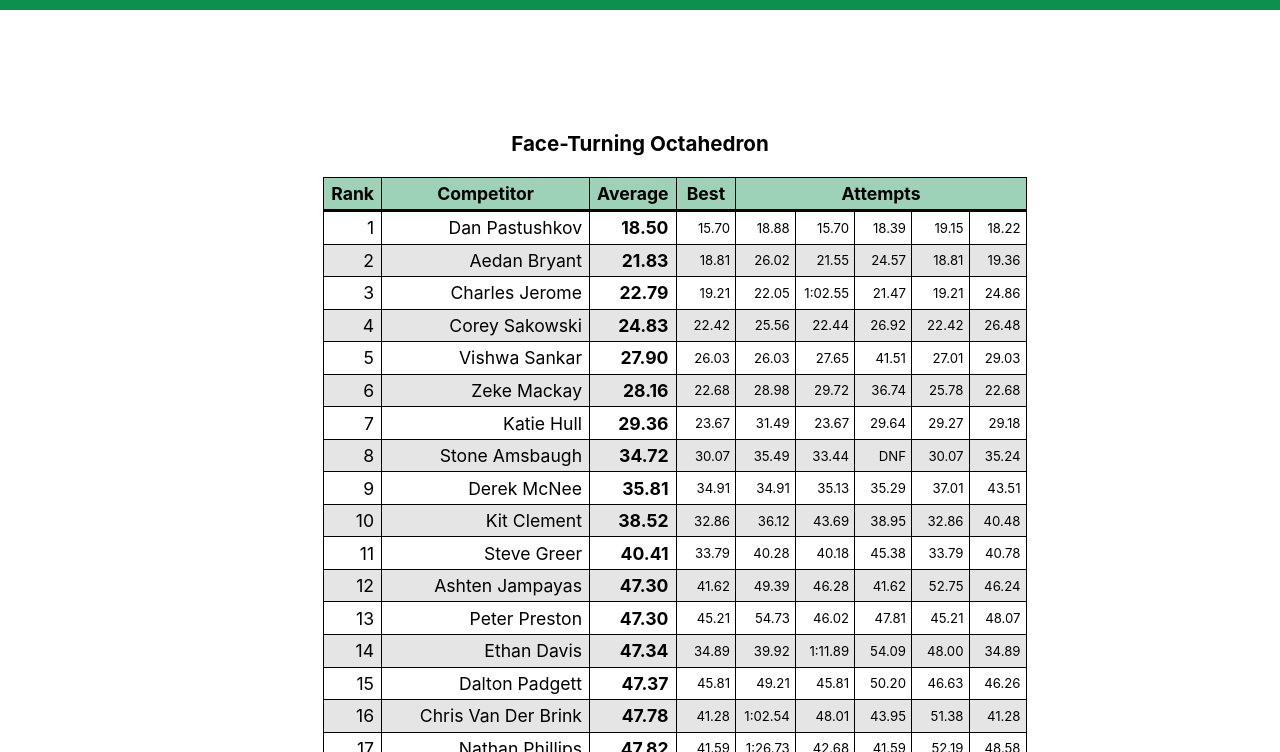
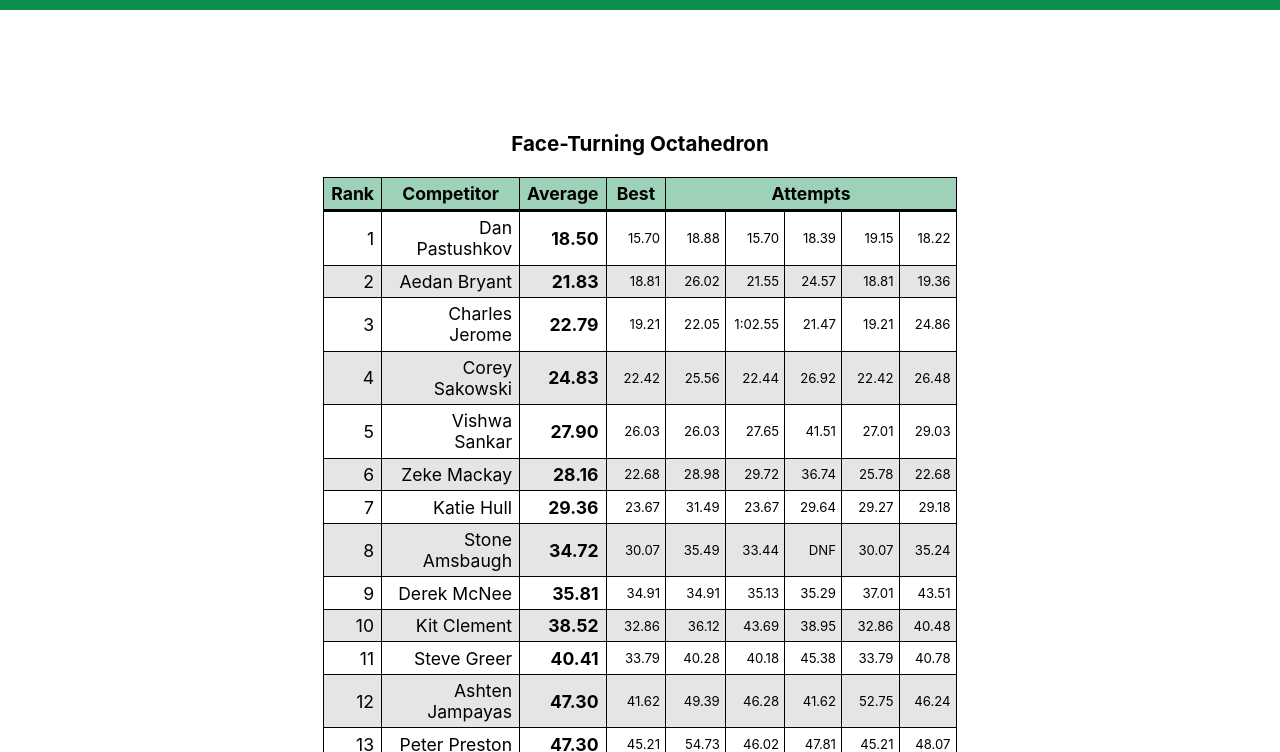
Before and after one commit to cubing/unofficial.cubing.net, a plain HTML site: page CubingUSANationals2023/fto/index.html in a window 1280 px wide. Shown: the part 48-800 px from the top of the page. Drawn offline with Linux system fonts and the light colour scheme; some icons are missing.

Commit message:
Adjust name column sizing.

```diff
--- a/style.css
+++ b/style.css
@@ -99,7 +99,6 @@ td {
   border: 1px solid var(--text-color);
   padding: 0.3em 0.4em;
   text-align: right;
-  white-space: nowrap;
 }
 
 thead td {
@@ -113,6 +112,12 @@ tr:nth-child(even) {
   background: rgba(0, 0, 0, 0.1);
 }
 
+/* Name */
+tbody td:nth-child(2) {
+  max-width: 30em;
+}
+
+/* Average */
 thead,
 td:nth-child(3) {
   font-weight: bold;
```
